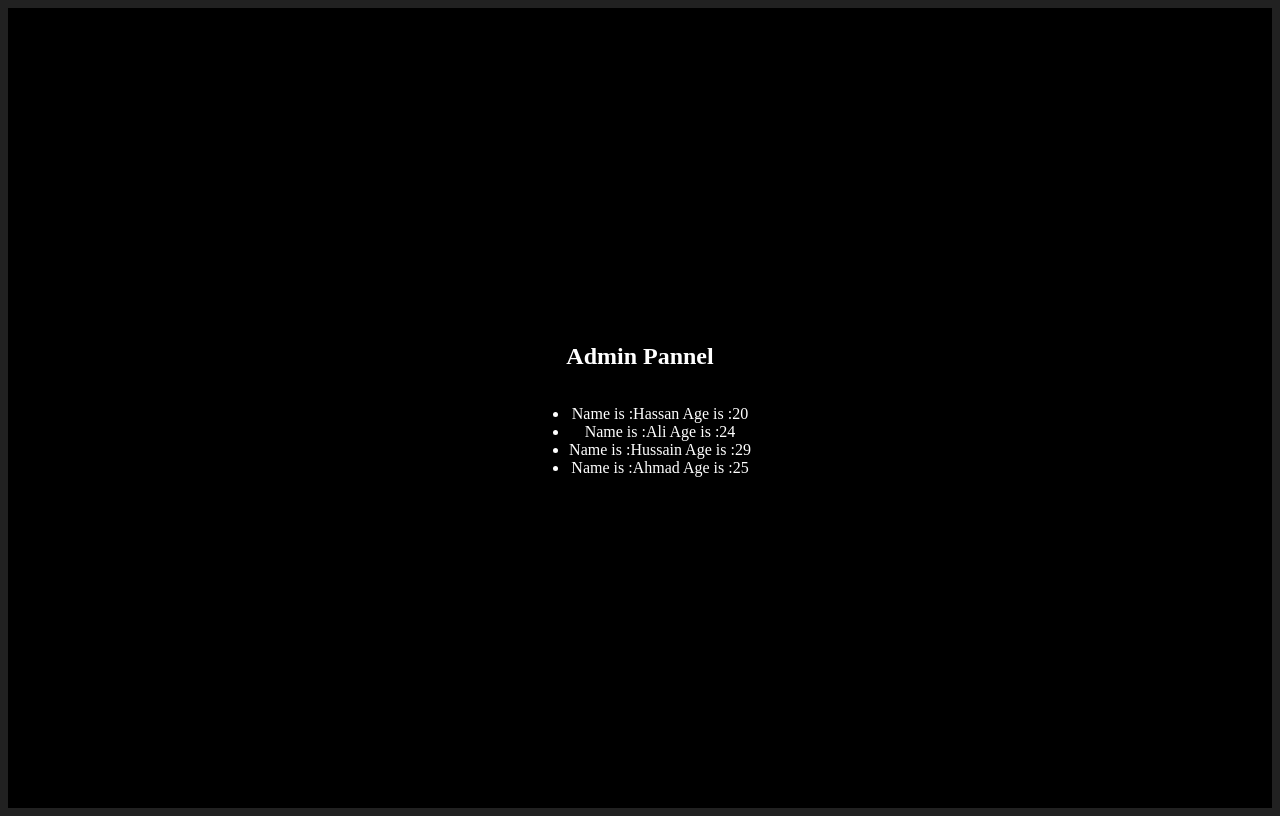
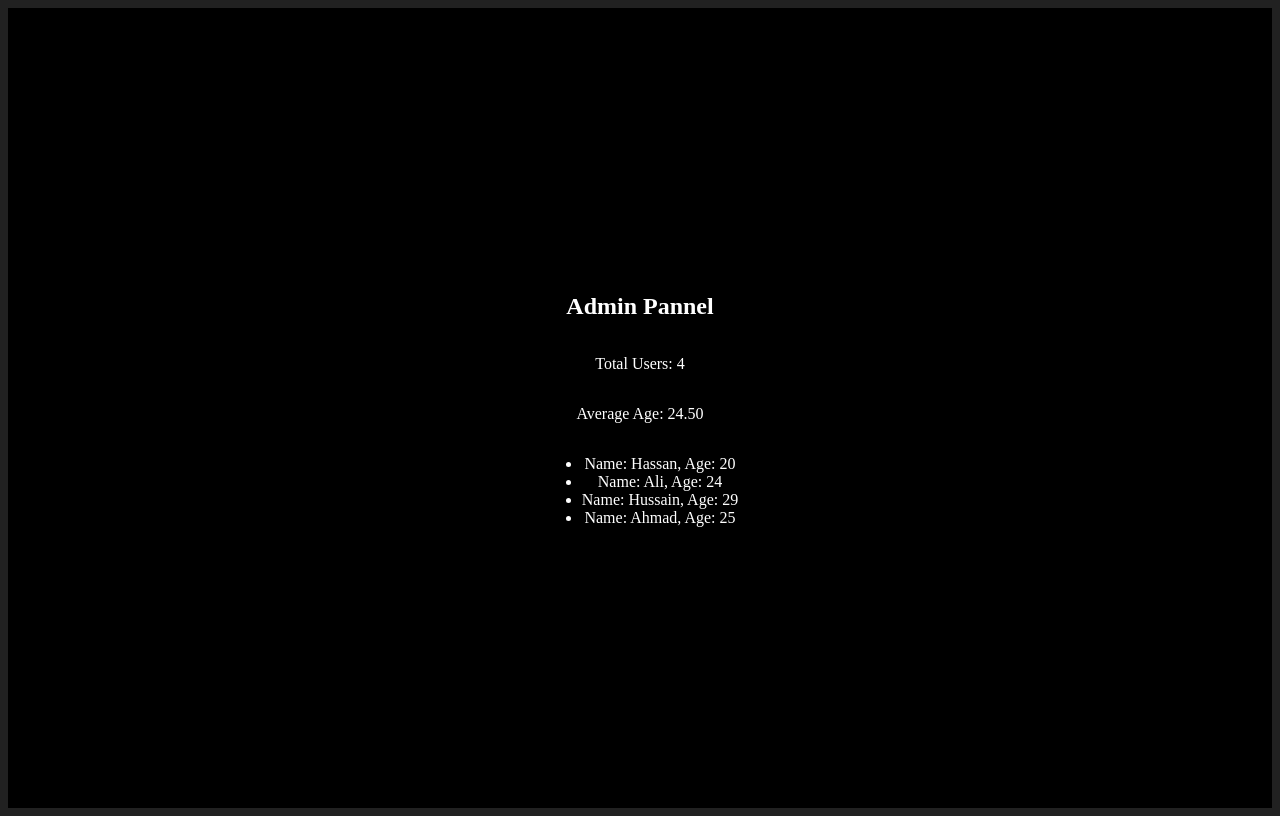
Before and after one commit to hassan42772/React-Basic-project, a React (Vite) app in the folder States/: page / in a window 1280 px wide. Built offline with nearby package versions, Linux system fonts and the light colour scheme.

Commit message:
derived State

```diff
--- /dev/null
+++ b/States/src/components/DerivedState.jsx
@@ -0,0 +1,41 @@
+import { useState } from "react"
+
+
+function DerivedState() {
+    const [Data , setData] = useState([{
+    username :"Hassan",
+    age:20
+},
+{
+    username :"Ali",
+    age:24
+},
+{
+    username :"Hussain",
+    age:29
+},
+{
+    username :"Ahmad",
+    age:25
+}])
+setData;
+
+const totalUser = Data.length;
+const averageAge = Data.reduce((total, user) => total + user.age, 0) / totalUser;
+  return (
+    <section>
+      <h1 className="heading">Admin Pannel</h1>
+      <p>Total Users: {totalUser}</p>
+      <p>Average Age: {averageAge.toFixed(2)}</p>
+      <ul>
+        {Data.map((user, index) => (
+          <li key={index}>
+            Name: {user.username}, Age: {user.age}
+          </li>
+        ))}
+      </ul>
+    </section>
+  )
+}
+
+export default DerivedState
--- a/States/src/index.css
+++ b/States/src/index.css
@@ -21,3 +21,6 @@ h1{
 ul{
   color: white;
 }
+p{
+  color: white;
+}
--- a/States/src/main.jsx
+++ b/States/src/main.jsx
@@ -3,10 +3,12 @@ import { createRoot } from 'react-dom/client'
 import './index.css'
 import App from './App.jsx'
 import StateChallange from './components/StateChallange.jsx'
+import DerivedState from './components/DerivedState.jsx'
 
 createRoot(document.getElementById('root')).render(
   <StrictMode>
     {/* <App /> */}
-    <StateChallange/>
+    {/* <StateChallange/> */}
+    <DerivedState/>
   </StrictMode>,
 )
```
